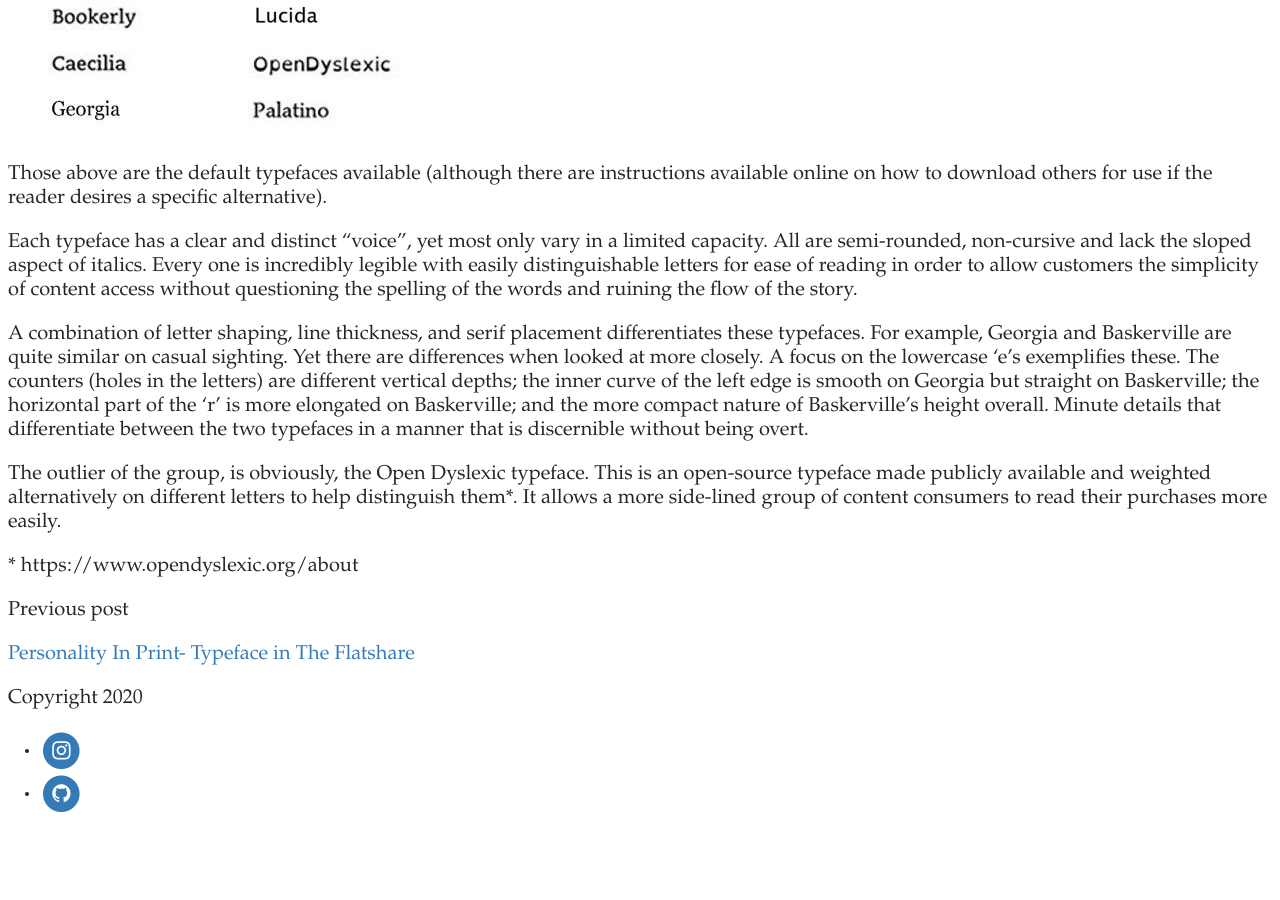
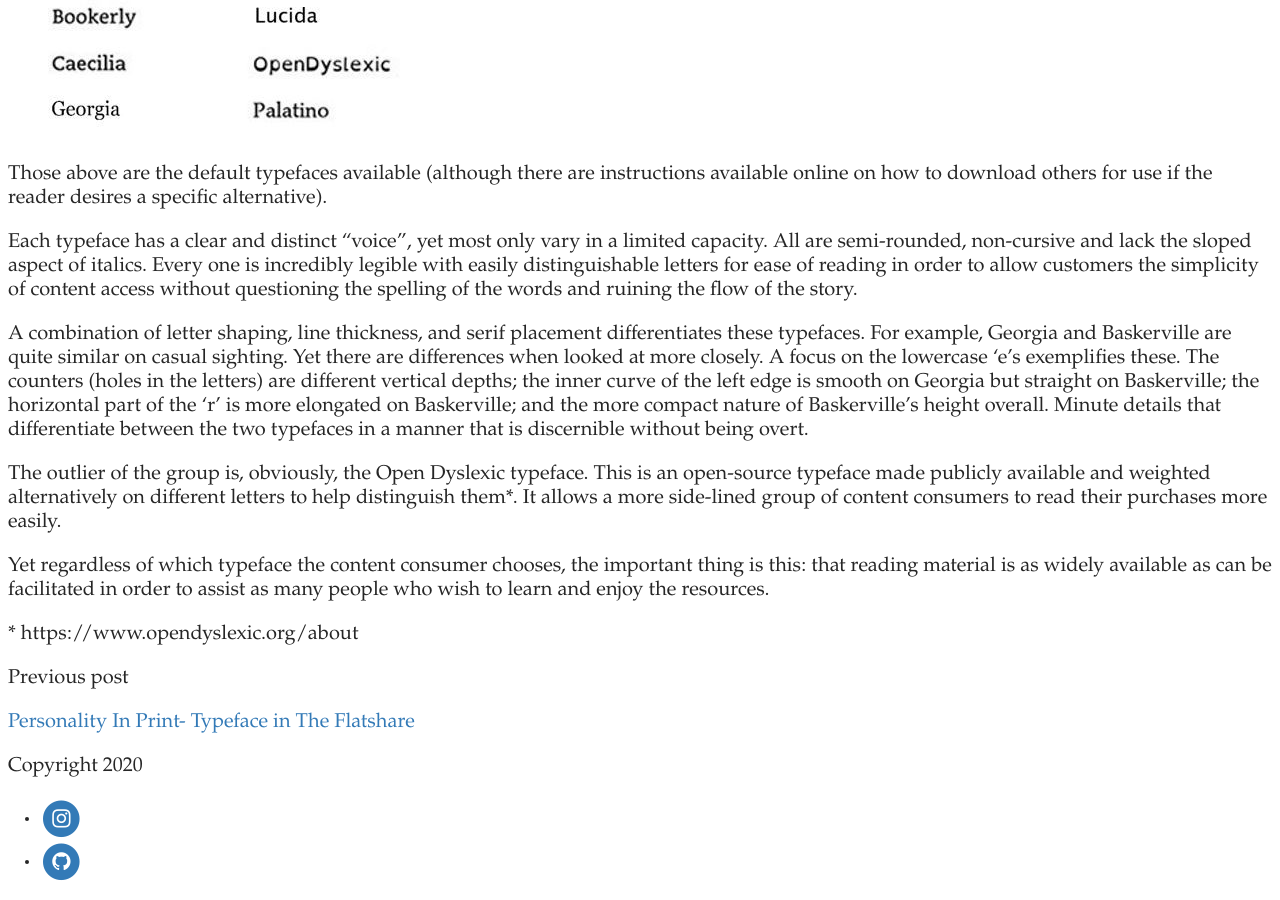
Before and after one commit to eyescroll/BrookesBlog, a Jekyll site: the page built from _posts/2020-10-02-the-what-and-why-of-kindles-standards-texts.md, in a window 1280 px wide and 900 px high, scrolled down 909 px. Built offline with Jekyll 4.4.1, drawn with Linux system fonts in a browser that asks for light colours; some web fonts are replaced; before the commit the page ends 1741 px from its top, so only the background shows below that.

Commit message:
Update Post “2020-10-02-the-what-and-why-of-kindles-standards-texts”

```diff
--- a/_posts/2020-10-02-the-what-and-why-of-kindles-standards-texts.md
+++ b/_posts/2020-10-02-the-what-and-why-of-kindles-standards-texts.md
@@ -16,7 +16,13 @@
 
 A combination of letter shaping, line thickness, and serif placement differentiates these typefaces. For example, Georgia and Baskerville are quite similar on casual sighting. Yet there are differences when looked at more closely. A focus on the lowercase 'e's exemplifies these. The counters (holes in the letters) are different vertical depths; the inner curve of the left edge is smooth on Georgia but straight on Baskerville; the horizontal part of the 'r' is more elongated on Baskerville; and the more compact nature of Baskerville's height overall. Minute details that differentiate between the two typefaces in a manner that is discernible without being overt.
 
-The outlier of the group, is obviously, the Open Dyslexic typeface. This is an open-source typeface made publicly available and weighted alternatively on different letters to help distinguish them*. It allows a more side-lined group of content consumers to read their purchases more easily.
+The outlier of the group is, obviously, the Open Dyslexic typeface. This is an open-source typeface made publicly available and weighted alternatively on different letters to help distinguish them*. It allows a more side-lined group of content consumers to read their purchases more easily.
+
+Yet regardless of which typeface the content consumer chooses, the important thing is this: that reading material is as widely available as can be facilitated in order to assist as many people who wish to learn and enjoy the resources.
+
+
+
+
 
 
 
```
